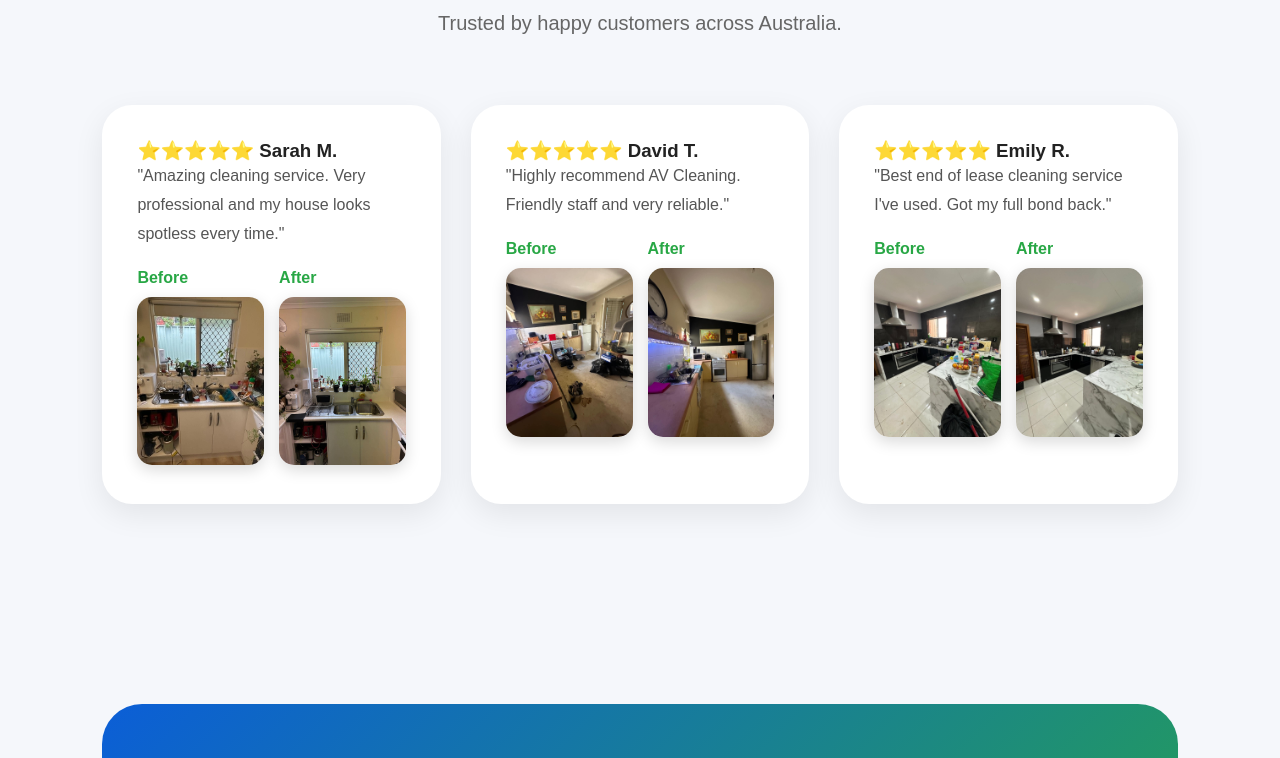
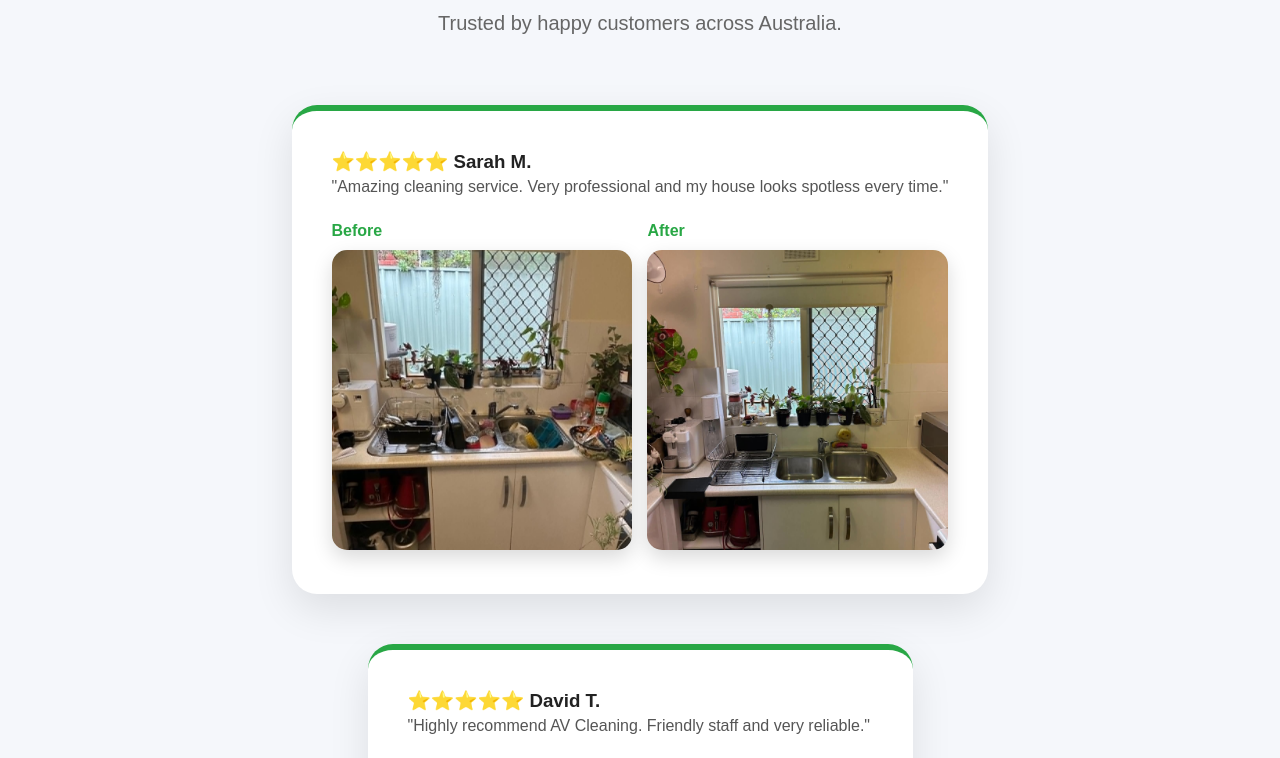
Before and after one commit to avcleaningservice2525-beep/Av-cleaning-final, a plain HTML site: page index.html in a window 1280 px wide. Shown: the part 3662-4420 px from the top of the page. Drawn offline with Linux system fonts and the light colour scheme.

Commit message:
Update index.html

```diff
--- a/index.html
+++ b/index.html
@@ -252,16 +252,27 @@ font-size:18px;
 }
 
 .testimonials{
-display:grid;
-grid-template-columns:repeat(auto-fit,minmax(280px,1fr));
-gap:30px;
+display:flex;
+flex-direction:column;
+gap:50px;
+max-width:1000px;
+margin:auto;
 }
 
 .testimonial{
 background:white;
-padding:35px;
-border-radius:30px;
-box-shadow:0 10px 30px rgba(0,0,0,.08);
+padding:40px;
+border-radius:25px;
+box-shadow:0 15px 40px rgba(0,0,0,.10);
+max-width:1000px;
+margin:auto;
+border-top:6px solid #28a745;
+transition:0.3s;
+}
+
+.testimonial:hover{
+transform:translateY(-5px);
+box-shadow:0 20px 50px rgba(0,0,0,.15);
 }
 
   .comparison{
@@ -273,8 +284,11 @@ margin-top:20px;
 
 .comparison img{
 width:100%;
+height:300px;
+object-fit:cover;
+object-position:center;
 border-radius:15px;
-box-shadow:0 5px 15px rgba(0,0,0,.15);
+box-shadow:0 8px 20px rgba(0,0,0,.15);
 }
 
 .comparison h4{
```
